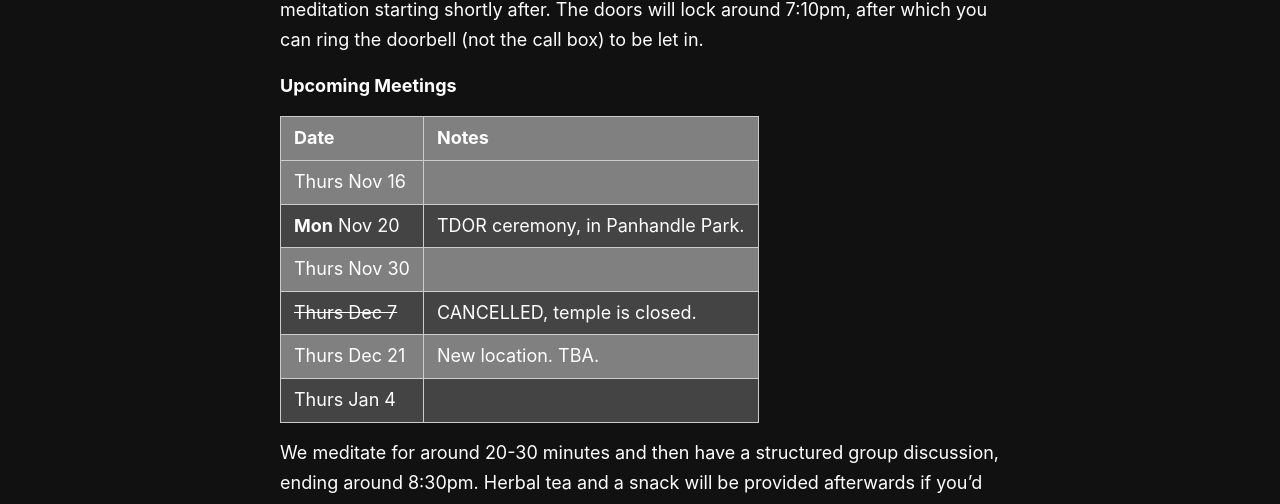
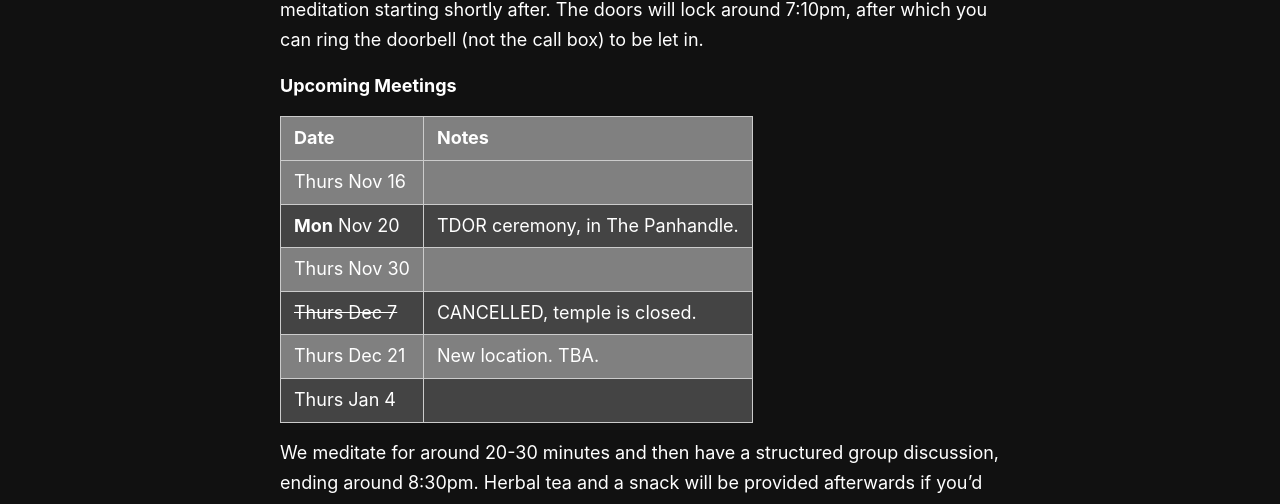
Before and after one commit to rykener/transsangha, a Jekyll site: the page built from _pages/schedule.md, in a window 1280 px wide. Shown: the part 377-881 px from the top of the page. Built offline with Jekyll 4.4.1, drawn with Linux system fonts in a browser that asks for light colours.

```diff
--- a/_pages/schedule.md
+++ b/_pages/schedule.md
@@ -13,7 +13,7 @@ We meet on the 1st, 3rd, and 5th Thursdays of the month. We gather at 7pm with m
 | Date          | Notes
 |---------------|--------
 | Thurs Nov 16  |
-| **Mon** Nov 20    | TDOR ceremony, in Panhandle Park.
+| **Mon** Nov 20    | TDOR ceremony, in The Panhandle.
 | Thurs Nov 30  |
 | ~~Thurs Dec 7~~ | CANCELLED, temple is closed.
 | Thurs Dec 21  | New location. TBA.
```
Also changed, not shown: _pages/survey.md (+5 -1 lines).
